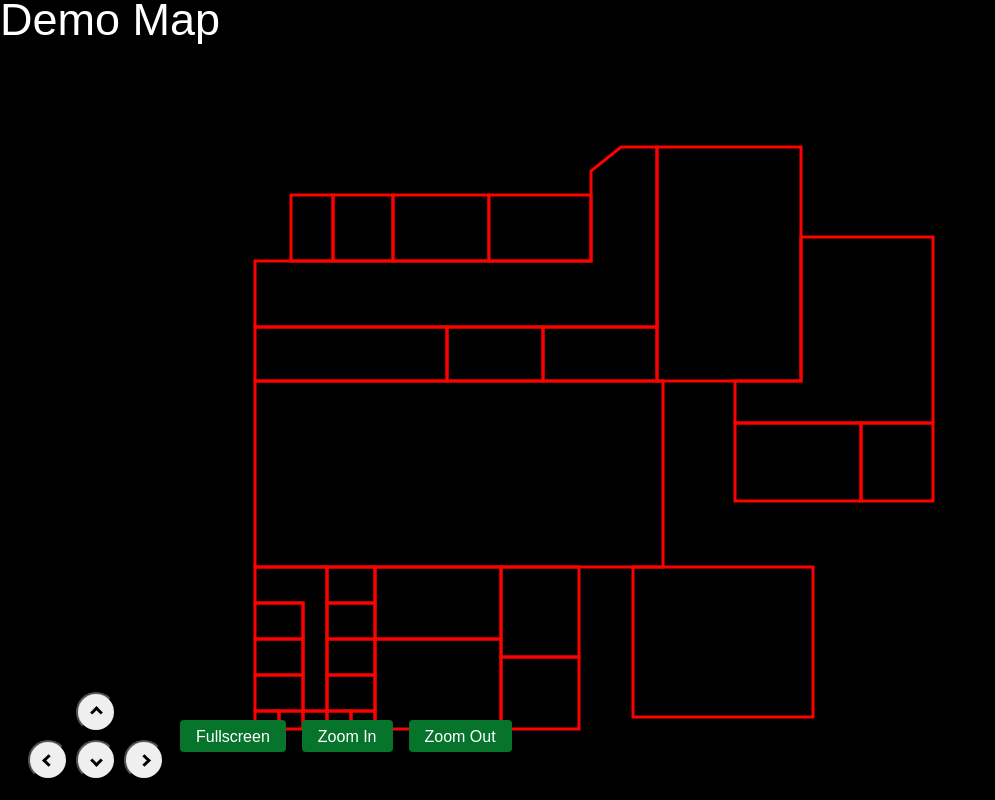
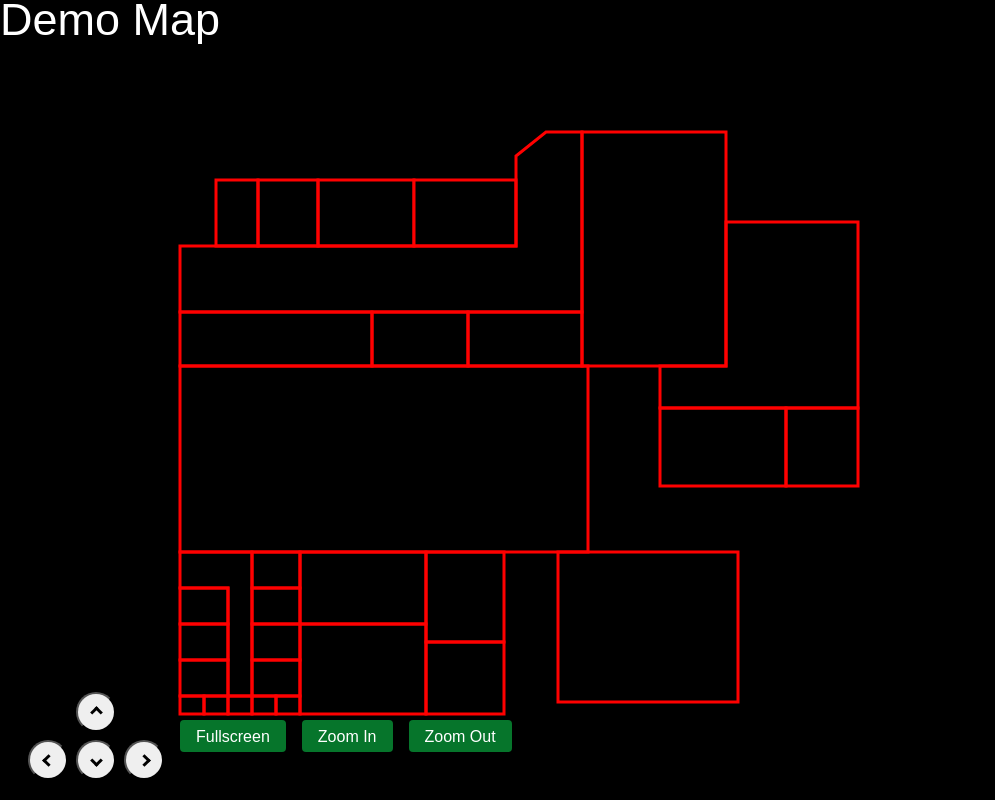
Before and after one commit to lunfardo/floormap-demo, a React (Create React App) app: page / in a window 1280 px wide. Shown: the whole page, without its empty margins (0-995 px from the left). Built offline with nearby package versions, Linux system fonts and the light colour scheme.

Commit message:
zoom hook

```diff
--- a/src/components/pages/Floormap.tsx
+++ b/src/components/pages/Floormap.tsx
@@ -1,27 +1,22 @@
 import Konva from "konva";
-import React, { useContext, useEffect, useRef } from "react";
+import React, { useContext, useRef } from "react";
 import { Layer, Stage, Text } from "react-konva";
 import AppStateContext from "../../contexts/AppStateContext";
 import useRooms from "../../hooks/useRooms";
 import useUserTouch from "../../hooks/useUserTouch";
-import useWheelScroll from "../../hooks/useWheelScroll";
 import useWindowsDimensions from "../../hooks/useWindowsDimensions";
+import useZoom from "../../hooks/useZoom";
 import Room from "../molecules/Room";
+
+const MAP_OFFSET = 30;
+const MAP_TO_DATA_FACTOR = 2;
 
 const Floormap: React.FC = () => {
   const [windowDimensions] = useWindowsDimensions();
-  const [{ offset, scale, isAnnotationOn }, setMapState] =
-    useContext(AppStateContext);
-  const [wheelpos] = useWheelScroll();
+  const [{ offset, isAnnotationOn }, setMapState] = useContext(AppStateContext);
+  const [zoom] = useZoom();
   const layerRef = useRef<Konva.Layer>(null);
-
   const [rooms] = useRooms();
-  useEffect(() => {
-    layerRef.current?.to({
-      x: layerRef.current.x() + offset.diffX,
-      y: layerRef.current.y() + offset.diffY,
-    });
-  }, [offset]);
 
   useUserTouch();
   return (
@@ -34,15 +29,25 @@ const Floormap: React.FC = () => {
       }}
     >
       <Stage
-        scaleX={scale + wheelpos / 1000}
-        scaleY={scale + wheelpos / 1000}
+        scaleX={zoom}
+        scaleY={zoom}
         width={windowDimensions.width}
         height={windowDimensions.height}
+        onMouseMove={(evt) => {
+          const n = zoom + MAP_TO_DATA_FACTOR;
+          console.log((evt.evt.clientX - 30) / n, (evt.evt.clientY - 30) / n);
+        }}
       >
         <Layer>
           <Text text="Demo Map" fontSize={15} fill="white" />
         </Layer>
-        <Layer ref={layerRef} offsetX={-30} offsetY={-30} scaleX={2} scaleY={2}>
+        <Layer
+          ref={layerRef}
+          offsetX={-MAP_OFFSET}
+          offsetY={-MAP_OFFSET}
+          scaleX={MAP_TO_DATA_FACTOR}
+          scaleY={MAP_TO_DATA_FACTOR}
+        >
           {rooms.map((room, indexRoom) => (
             <Room
               offset={offset}
--- /dev/null
+++ b/src/hooks/useZoom.ts
@@ -0,0 +1,17 @@
+import { useContext, useEffect, useState } from "react";
+import AppStateContext from "../contexts/AppStateContext";
+import useWheelScroll from "./useWheelScroll";
+
+const useZoom = (): [number] => {
+  const [zoom, setZoom] = useState<number>(0);
+  const [{ scale }] = useContext(AppStateContext);
+  const [wheelpos] = useWheelScroll();
+
+  useEffect(() => {
+    setZoom(scale + wheelpos / 1000);
+  }, [scale, wheelpos]);
+
+  return [zoom];
+};
+
+export default useZoom;
```
